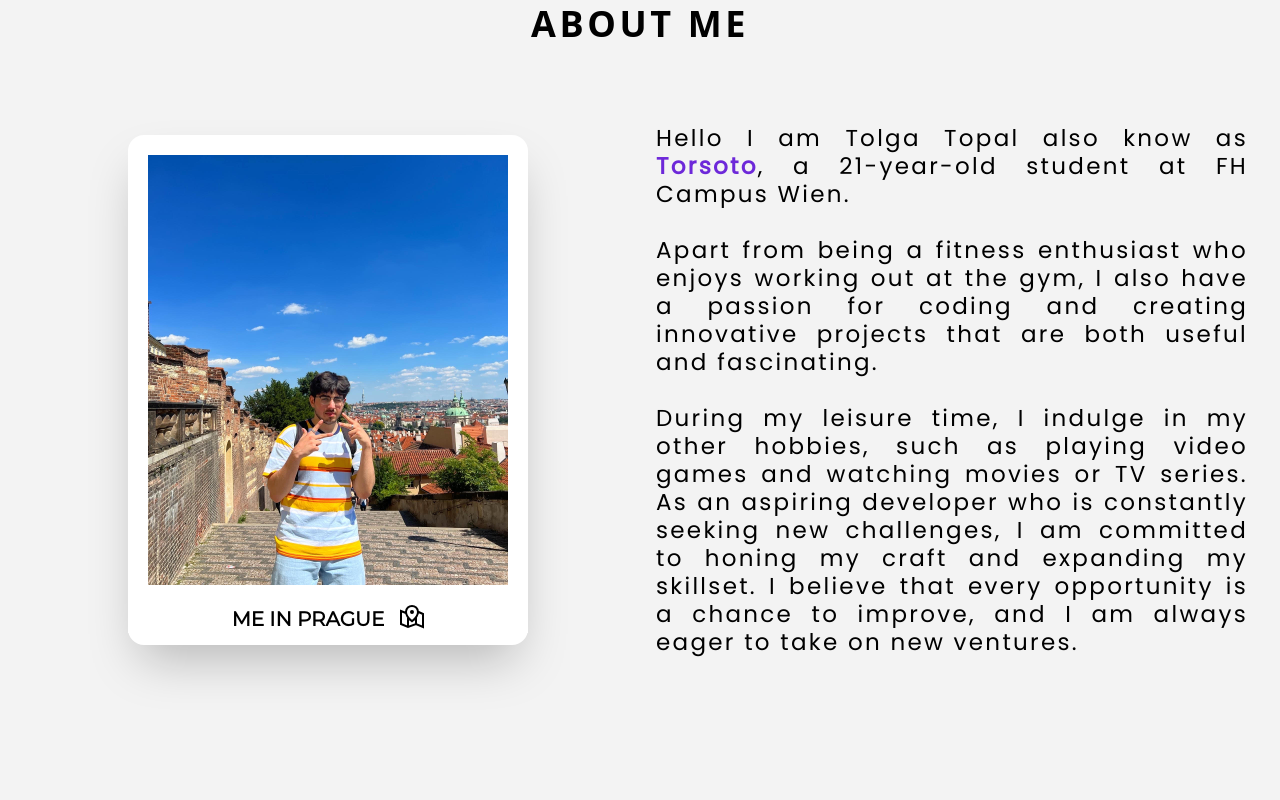
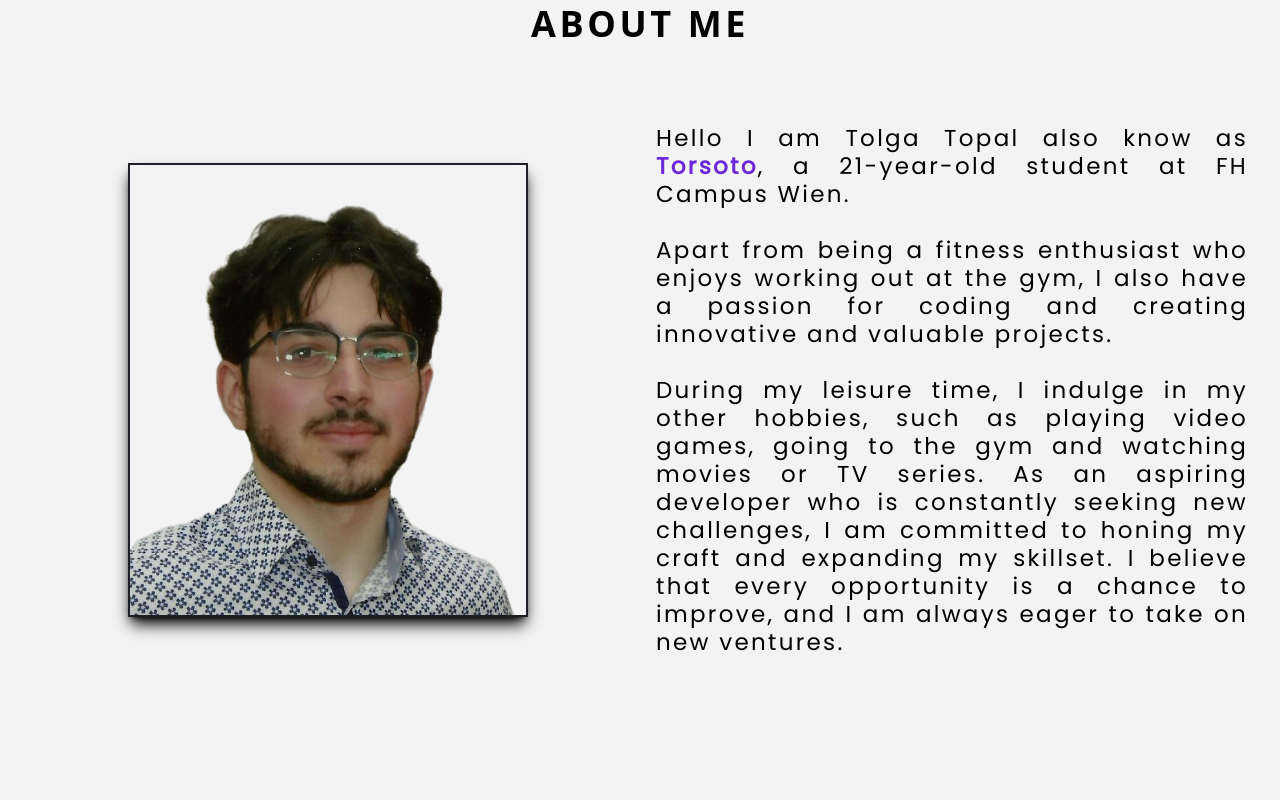
Before and after one commit to Torsoto/Portfolio, a React (Create React App) app: page / in a window 1280 px wide. Shown: the part 1260-2060 px from the top of the page. Built offline with nearby package versions, Linux system fonts and the light colour scheme.

Commit message:
design changes

```diff
--- a/src/components/About.jsx
+++ b/src/components/About.jsx
@@ -1,6 +1,5 @@
 import React, { useContext } from "react";
-import profile from "./images/profile1.jpg";
-import { GrMapLocation } from "react-icons/gr";
+import profile from "./images/Photo.png";
 import { useInView } from "react-intersection-observer";
 import LanguageContext from "./Lng";
 
@@ -19,34 +18,13 @@ export const About = () => {
       <div className="max-w-[1600px] mx-auto grid md:grid-cols-2 pt-20 lg:grid-col-2 xl:grid-col-2 place-items-center bg-[#F3F3F3] ">
         <div
           ref={ref}
-          className={
-            inView ? " bg-[#F3F3F3] relative fadeIn" : "bg-[#F3F3F3] relative"
-          }
+          className={inView ? " bg-[#F3F3F3] fadeUp" : "bg-[#F3F3F3]"}
         >
           <img
             src={profile}
             alt="ME"
-            className="border-t-[20px] border-l-[20px] border-r-[20px] border-b-[40px] border-white shadow-[#1d1e26] shadow-md md:shadow-2xl z-0 w-[400px] fadeLeft rounded-2xl"
+            className="border-2 border-[#1d1e26] shadow-lg bg-transparent shadow-black z-0 w-[400px]"
           ></img>
-          <div ref={ref} className={inView ? "fadeIn" : ""}>
-            <div className="absolute left-0 right-0 z-10 pt-4 text-center bg-white bottom-3">
-              <p className="inline-flex items-center font-mono font-bold text-black bg-white">
-                <span className="pt-1 mr-4 text-xl bg-white lg:text-xl font-Montserrat">
-                  {isEnglish ? "ME IN PRAGUE" : "ICH IN PRAGUE"}
-                </span>
-                <a
-                  href="https://www.google.com/maps/@50.0894573,14.39904,3a,75y,110.28h,82.77t/data=!3m6!1e1!3m4!1sAF1QipMqoJJKVXgNUbTWCqJahUcItL6NCD1VoBzj13rr!2e10!7i7680!8i3840"
-                  title="location in photo"
-                >
-                  <GrMapLocation
-                    size={25}
-                    className="transition-all duration-200 ease-in-out bg-white hover:scale-110 md:w-6 md:h-6"
-                    target="_blank"
-                  />
-                </a>
-              </p>
-            </div>
-          </div>
         </div>
         <div
           ref={ref}
@@ -70,13 +48,13 @@ export const About = () => {
             <br />
             <br />
             {isEnglish
-              ? "Apart from being a fitness enthusiast who enjoys working out at the gym, I also have a passion for coding and creating innovative projects that are both useful and fascinating."
-              : "Ich gehe gerne ins Fitnessstudio und achte auf meine Gesundheit. Außerdem habe ich auch eine Vorliebe fürs Programmieren. Es macht mir richtig Spaß, innovative Projekte zu entwickeln, die nicht nur interessant, sondern auch nützlich sind."}
+              ? "Apart from being a fitness enthusiast who enjoys working out at the gym, I also have a passion for coding and creating innovative and valuable projects."
+              : "Ich gehe gerne ins Fitnessstudio und achte auf meine Gesundheit. Außerdem habe ich auch eine Vorliebe fürs Programmieren. Es macht mir richtig Spaß, innovative und nützliche Projekte zu entwickeln"}
             <br />
             <br />
             {isEnglish
-              ? "During my leisure time, I indulge in my other hobbies, such as playing video games and watching movies or TV series. As an aspiring developer who is constantly seeking new challenges, I am committed to honing my craft and expanding my skillset. I believe that every opportunity is a chance to improve, and I am always eager to take on new ventures."
-              : "In meiner Freizeit spiele ich auch gerne Videospiele oder schaue Filme und TV-Serien. Ich möchte ein richtig guter Entwickler werden und arbeite hart daran, meine Fähigkeiten zu verbessern und neue Herausforderungen anzunehmen. Ich denke, man sollte jede Chance nutzen, um dazuzulernen, und deshalb bin ich immer offen für neue Abenteuer."}
+              ? "During my leisure time, I indulge in my other hobbies, such as playing video games, going to the gym and watching movies or TV series. As an aspiring developer who is constantly seeking new challenges, I am committed to honing my craft and expanding my skillset. I believe that every opportunity is a chance to improve, and I am always eager to take on new ventures."
+              : "In meiner Freizeit spiele ich auch gerne Videospiele, gehe ins Fitnessstudio oder schaue Filme und TV-Serien. Ich möchte ein richtig guter Entwickler werden und arbeite hart daran, meine Fähigkeiten zu verbessern und neue Herausforderungen anzunehmen. Ich denke, man sollte jede Chance nutzen, um dazuzulernen, und deshalb bin ich immer offen für neue Abenteuer."}
           </p>
         </div>
       </div>
--- a/src/components/Contact.jsx
+++ b/src/components/Contact.jsx
@@ -69,7 +69,7 @@ const Contact = () => {
               <div className="grid place-items-center">
                 <button
                   type="sumbit"
-                  className="w-40 p-3 mt-4 text-3xl text-black transition-all duration-100 ease-in-out bg-teal-300 border-b-[10px] border-teal-900 rounded hover:border-teal-900 lg:hover:scale-105 active:translate-y-1"
+                  className="w-40 pt-2 pb-4 mt-4 text-2xl text-white transition-all duration-100 ease-in-out bg-transparent border-2 border-white rounded-lg bg-opacity-60 lg:hover:scale-105 active:translate-y-1"
                 >
                   {isEnglish ? "SEND" : "SENDEN"}
                 </button>
--- a/src/components/Navbar.jsx
+++ b/src/components/Navbar.jsx
@@ -20,7 +20,7 @@ const Navbar = () => {
         Tolga Topal
       </h1>
       <ul className="hidden md:flex whitespace-nowrap">
-        <li className="p-4 cursor-pointer hover:scale-110 transition-all ease-in-out duration-100 hover:text-teal-300 text-[22px]">
+        <li className="p-4 cursor-pointer hover:scale-110 transition-all ease-in-out duration-100 hover:text-[#30baee] text-[22px]">
           <Link
             to="about"
             smooth={true}
@@ -32,7 +32,7 @@ const Navbar = () => {
             {isEnglish ? "About Me" : "Über mich"}
           </Link>
         </li>
-        <li className="p-4 cursor-pointer hover:scale-110 transition-all ease-in-out duration-100 hover:text-teal-300 text-[22px]">
+        <li className="p-4 cursor-pointer hover:scale-110 transition-all ease-in-out duration-100 hover:text-[#30baee] text-[22px]">
           <Link
             to="projects"
             smooth={true}
@@ -44,7 +44,7 @@ const Navbar = () => {
             {isEnglish ? "Projects" : "Projekte"}
           </Link>
         </li>
-        <li className="p-4 cursor-pointer hover:scale-110 transition-all ease-in-out duration-100 hover:text-teal-300 text-[22px]">
+        <li className="p-4 cursor-pointer hover:scale-110 transition-all ease-in-out duration-100 hover:text-[#30baee] text-[22px]">
           <Link
             to="Skills"
             smooth={true}
@@ -56,7 +56,7 @@ const Navbar = () => {
             {isEnglish ? "Skills" : "Fähigkeiten"}
           </Link>
         </li>
-        <li className="p-4 cursor-pointer hover:scale-110 transition-all ease-in-out duration-100 hover:text-teal-300 text-[22px] hidden">
+        <li className="p-4 cursor-pointer hover:scale-110 transition-all ease-in-out duration-100 hover:text-[#30baee] text-[22px] hidden">
           <Link
             to="Expierence"
             smooth={true}
@@ -68,7 +68,7 @@ const Navbar = () => {
             {isEnglish ? "Expierence" : "Erfahrung"}
           </Link>
         </li>
-        <li className="p-4 cursor-pointer hover:scale-110 transition-all ease-in-out duration-100 hover:text-teal-300 text-[22px]">
+        <li className="p-4 cursor-pointer hover:scale-110 transition-all ease-in-out duration-100 hover:text-[#30baee] text-[22px]">
           <Link
             to="contact"
             smooth={true}
@@ -101,7 +101,7 @@ const Navbar = () => {
           </h1>
         </div>
         <ul className="grid gap-1 pt-3 uppercase">
-          <li className="p-4 transition-all duration-100 ease-in-out border-b cursor-pointer hover:text-teal-300 hover:font-bold hover:text-lg">
+          <li className="p-4 transition-all duration-100 ease-in-out border-b cursor-pointer hover:text-[#30baee] hover:font-bold hover:text-lg">
             <Link
               to="about"
               smooth={true}
@@ -113,7 +113,7 @@ const Navbar = () => {
               {isEnglish ? "About Me" : "Über mich"}
             </Link>
           </li>
-          <li className="p-4 transition-all duration-100 ease-in-out border-b cursor-pointer hover:text-teal-300 hover:font-bold hover:text-lg">
+          <li className="p-4 transition-all duration-100 ease-in-out border-b cursor-pointer hover:text-[#30baee] hover:font-bold hover:text-lg">
             <Link
               to="projects"
               smooth={true}
@@ -125,7 +125,7 @@ const Navbar = () => {
               {isEnglish ? "Projects" : "Projekte"}
             </Link>
           </li>
-          <li className="p-4 transition-all duration-100 ease-in-out border-b cursor-pointer hover:text-teal-300 hover:font-bold hover:text-lg">
+          <li className="p-4 transition-all duration-100 ease-in-out border-b cursor-pointer hover:text-[#30baee] hover:font-bold hover:text-lg">
             {" "}
             <Link
               to="Skills"
@@ -138,7 +138,7 @@ const Navbar = () => {
               {isEnglish ? "Skills" : "Fähigkeiten"}
             </Link>
           </li>
-          <li className="hidden p-4 transition-all duration-100 ease-in-out border-b cursor-pointer hover:text-teal-300 hover:font-bold hover:text-lg">
+          <li className="hidden p-4 transition-all duration-100 ease-in-out border-b cursor-pointer hover:text-[#30baee] hover:font-bold hover:text-lg">
             <Link
               to="Expierence"
               smooth={true}
@@ -150,7 +150,7 @@ const Navbar = () => {
               {isEnglish ? "Expierence" : "Erfahrung"}
             </Link>
           </li>
-          <li className="p-4 transition-all duration-100 ease-in-out cursor-pointer hover:text-teal-300 hover:font-bold hover:text-lg">
+          <li className="p-4 transition-all duration-100 ease-in-out cursor-pointer hover:text-[#30baee] hover:font-bold hover:text-lg">
             <Link
               to="contact"
               smooth={true}
```
Also changed, not shown: src/components/images/Photo.png (added).
